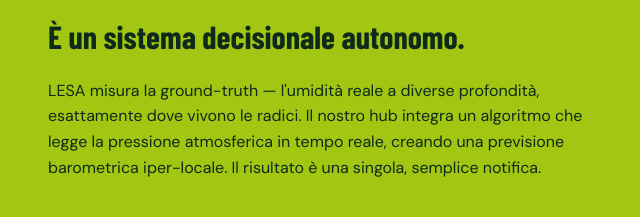
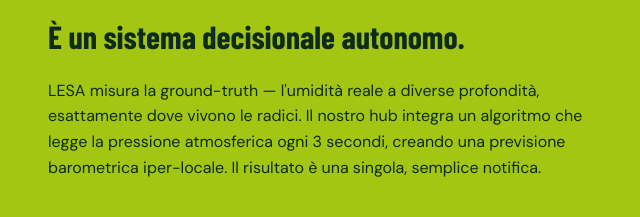
Before and after one commit to angelafer26/Angelafer26.github.io, a plain HTML site: page index.html in a window 1280 px wide. Shown: the part 2144-2361 px from the top of the page, 16-656 px from the left. Drawn offline with nearby package versions, Linux system fonts and the light colour scheme; a web font is replaced by a local one.

Commit message:
Update pressure measurement interval to three seconds

```diff
--- a/index.html
+++ b/index.html
@@ -71,7 +71,7 @@
       <div>
         <h2 class="xl up">Non è solo un sensore.</h2>
         <p class="h3">È un sistema decisionale autonomo.</p>
-        <p>LESA misura la ground-truth — l'umidità reale a diverse profondità, esattamente dove vivono le radici. Il nostro hub integra un algoritmo che legge la pressione atmosferica in tempo reale, creando una previsione barometrica iper-locale. Il risultato è una singola, semplice notifica.</p>
+        <p>LESA misura la ground-truth — l'umidità reale a diverse profondità, esattamente dove vivono le radici. Il nostro hub integra un algoritmo che legge la pressione atmosferica ogni 3 secondi, creando una previsione barometrica iper-locale. Il risultato è una singola, semplice notifica.</p>
         <div class="pills" aria-label="Esempi di notifica">
           <p class="pill">Irriga ora</p>
           <p class="pill wait">Aspetta. Pioverà domani.</p>
```
